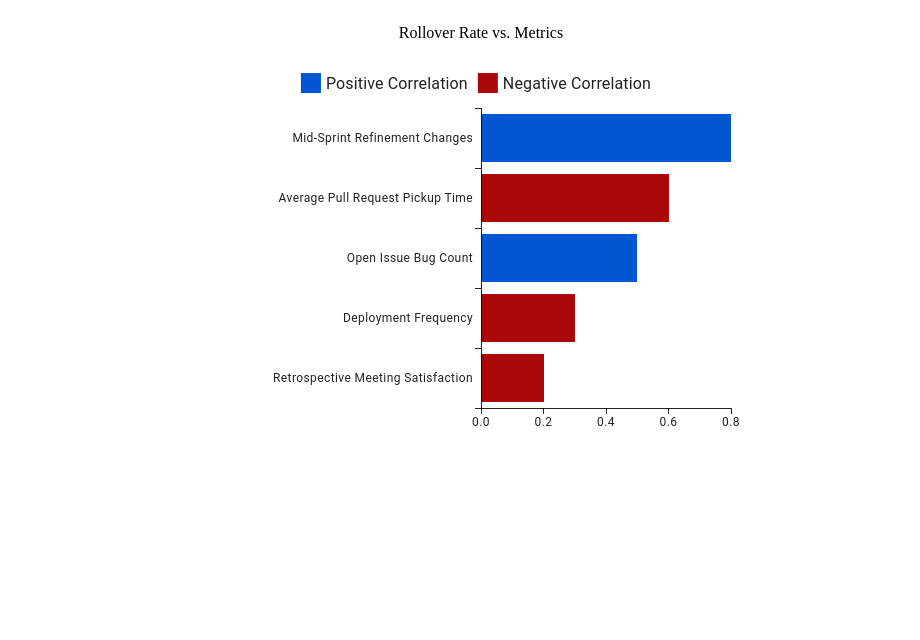
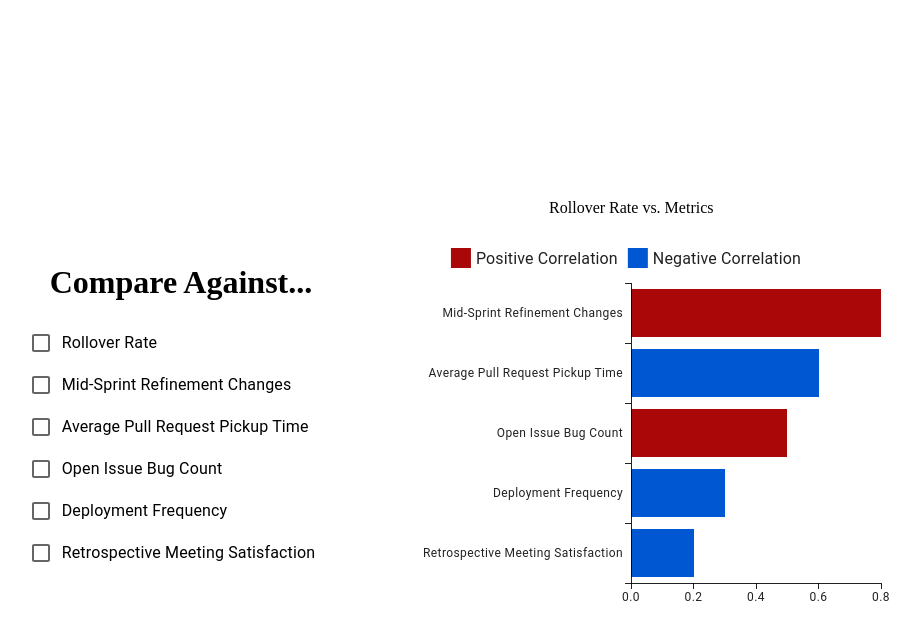
Before and after one commit to jwong236/EnterpriseMetricAnalysisTool, a React (Vite) app: page / in a window 1280 px wide. Shown: the top 640 px of the page, without its empty margins (159-1079 px from the left). Built offline with nearby package versions, Linux system fonts and the light colour scheme.

Commit message:
Add checkboxes

```diff
--- a/src/App.css
+++ b/src/App.css
@@ -2,7 +2,14 @@ body {
   background-color: #FFFFFFD9;
 }
 
-div {
+.chart-container {
+  display: flex;
+  justify-content: center;
+  align-items: center;
+  height: 100vh;
+}
+
+.chart {
   display: flex;
   flex-direction: column;
   align-items: center;
--- a/src/App.jsx
+++ b/src/App.jsx
@@ -1,6 +1,9 @@
-import './App.css'
+import './App.css';
 // import {Bargraph} from './components';
-import {BarChart} from '@mui/x-charts/BarChart'
+import {BarChart} from '@mui/x-charts/BarChart';
+import {FormGroup} from '@mui/material';
+import {FormControlLabel} from '@mui/material';
+import {Checkbox} from '@mui/material';
 
 let dataset = [
   {
@@ -31,14 +34,26 @@ dataset = dataset.sort((a, b) => {
   return aval < bval? 1 : -1;
 })
 
-const positive_color = '#0057D2';
-const negative_color = '#AA0808';
+// const positive_color = '#0057D2';
+// const negative_color = '#AA0808';
+const positive_color = '#AA0808';
+const negative_color = '#0057D2';
+
+const checkboxes = dataset.map((data) => {
+  return <FormControlLabel control={<Checkbox />} label={data.metric} />
+})
 
 function App() {
-
   return (
-    <>
-    <div>
+    <div class="chart-container">
+      <div class="chart">
+        <h1>Compare Against...</h1>
+        <FormGroup>
+        <FormControlLabel control={<Checkbox />} label="Rollover Rate" />
+        {checkboxes}
+        </FormGroup>
+      </div>
+      <div class="chart">
         <p>Rollover Rate vs. Metrics</p>
         <BarChart
           dataset={dataset}
@@ -51,7 +66,7 @@ function App() {
           margin={{left: 300}}
         />
       </div>
-    </>
+    </div>
   )
 }
 
```
Lines whose indentation alone changed are shown as unchanged.
